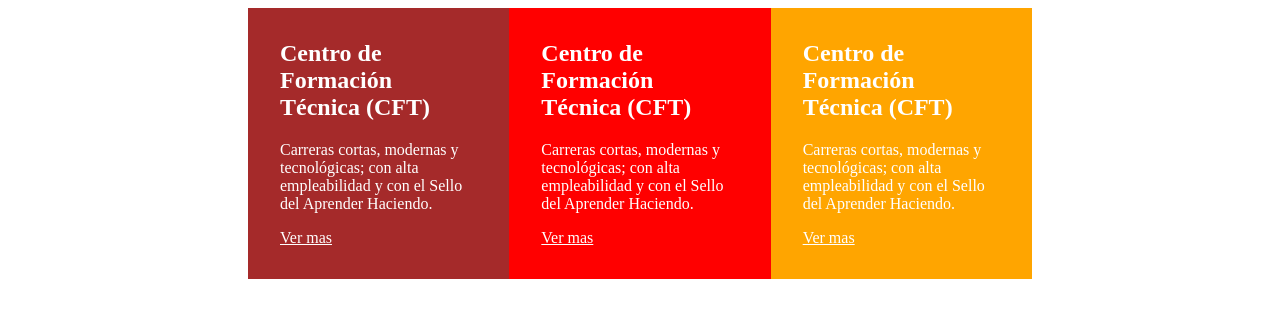
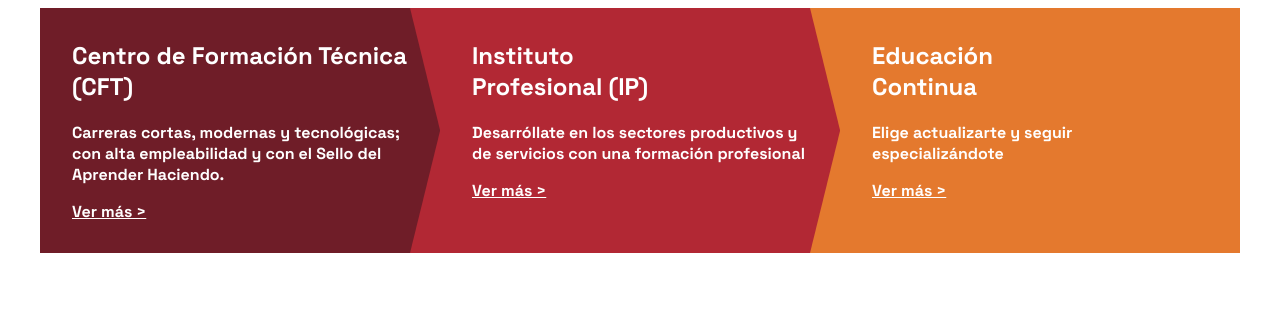
Before and after one commit to Soranxdd/Sitio-Web-Estatico, a plain HTML site: page index.html in a window 1280 px wide. Drawn offline with Linux system fonts and the light colour scheme.

Commit message:
primer commit

```diff
--- a/CSS/styles.css
+++ b/CSS/styles.css
@@ -1,29 +1,92 @@
 /**** HEADER *****/
 
-.contenedor {
+
+/**** MAIN ****/
+
+/** Institutos **/
+.contenedor-institutos {
     display: flex;
-    margin: 0 15rem;
+    margin: 0 auto;
+    max-width: 1200px;
+    /* Fuentes de google fonts */
+    font-family: "Space Grotesk", sans-serif;
+    font-optical-sizing: auto;
+    font-weight: 700;
+    font-style: normal;
 }
 
 .cft {
-    background-color: brown;
+    background-color: #6F1D28;
+    color: #ffffff;
+    position: relative;
+    flex: 33.3%;
+    height: 245px;
+}
+
+.ip {
+    background-color: #B22834;
+    color: #ffffff;
+    position: relative;
+    flex: 33.3%;
+    height: 245px;
+}
+
+.educacion {
+    background-color: #E4792E;
+    color: #ffffff;
+    flex: 33.3%;
+    height: 245px;
+}
+
+.texto {
+    margin: 2rem 2rem;
+}
+
+.contenedor-institutos a {
     color: #ffffff;
 }
 
-.ip {
-    background-color: red;
-    color: #ffffff;
+.contenedor-institutos h2 {
+    width: 65%;
 }
 
-.educacion {
-    background-color: orange;
-    color: #ffffff;
+.cft h2 {
+    width: 100%;
 }
 
-.alejar {
-    margin: 2rem 2rem;
+/* Relleno para los contenedores para que sea vea como el de inacap */
+
+.relleno-arriba {
+    border-left: 30px solid transparent;
+    border-top: 122.5px solid #B22834;
+    position: absolute;
+    top: 0;
+    right: 0;
 }
 
-a {
-    color: #ffffff;
+.relleno-abajo {
+    border-left: 30px solid transparent;
+    border-bottom: 122.5px solid #B22834;
+    position: absolute;
+    bottom: 0;
+    right: 0;
 }
+
+.relleno-arriba-naranjo {
+    border-left: 30px solid transparent;
+    border-top: 122.5px solid #E4792E;
+    position: absolute;
+    top: 0;
+    right: 0;
+}
+
+.relleno-abajo-naranjo {
+    border-left: 30px solid transparent;
+    border-bottom: 122.5px solid #E4792E;
+    position: absolute;
+    bottom: 0;
+    right: 0;
+}
+
+
+/**** FOOTER ****/
--- a/index.html
+++ b/index.html
@@ -3,6 +3,9 @@
 <head>
     <meta charset="UTF-8">
     <meta name="viewport" content="width=device-width, initial-scale=1.0">
+    <link rel="preconnect" href="https://fonts.googleapis.com">
+    <link rel="preconnect" href="https://fonts.gstatic.com" crossorigin>
+    <link href="https://fonts.googleapis.com/css2?family=Space+Grotesk:wght@300..700&display=swap" rel="stylesheet">
     <link rel="stylesheet" href="./CSS/styles.css">
     <title>INACAP</title>
 </head>
@@ -11,26 +14,33 @@
 
     </header>
     <main>
-        <div class="contenedor">
+        <div>
+            <div class="contenedor-institutos">
                 <div class="cft">
-                <div class="alejar">
+                    <div class="texto">
                         <h2>Centro de Formación Técnica (CFT)</h2>
                         <p>Carreras cortas, modernas y tecnológicas; con alta empleabilidad y con el Sello del Aprender Haciendo.</p>
-                    <a href="">Ver mas</a>
+                        <a href="">Ver más ></a>
                     </div>
+                    <div class="relleno-arriba"></div>
+                    <div class="relleno-abajo"></div>
                 </div>
                 <div class="ip">
-                <div class="alejar">
-                    <h2>Centro de Formación Técnica (CFT)</h2>
-                    <p>Carreras cortas, modernas y tecnológicas; con alta empleabilidad y con el Sello del Aprender Haciendo.</p>
-                    <a href="">Ver mas</a>
+                    <div class="texto">
+                        <h2>Instituto Profesional (IP)</h2>
+                        <p>Desarróllate en los sectores productivos y de servicios con una formación profesional</p>
+                        <a href="">Ver más ></a>
                     </div>
+                    <div class="relleno-arriba-naranjo"></div>
+                    <div class="relleno-abajo-naranjo"></div>
                 </div>
                 <div class="educacion">
-                <div class="alejar">
-                    <h2>Centro de Formación Técnica (CFT)</h2>
-                    <p>Carreras cortas, modernas y tecnológicas; con alta empleabilidad y con el Sello del Aprender Haciendo.</p>
-                    <a href="">Ver mas</a>
+                    <div class="texto">
+                        <h2>Educación Continua</h2>
+                        <p>Elige actualizarte y
+                            seguir especializándote</p>
+                        <a href="">Ver más ></a>
+                    </div>
                 </div>
             </div>
         </div>
```
Lines whose indentation alone changed are shown as unchanged.
